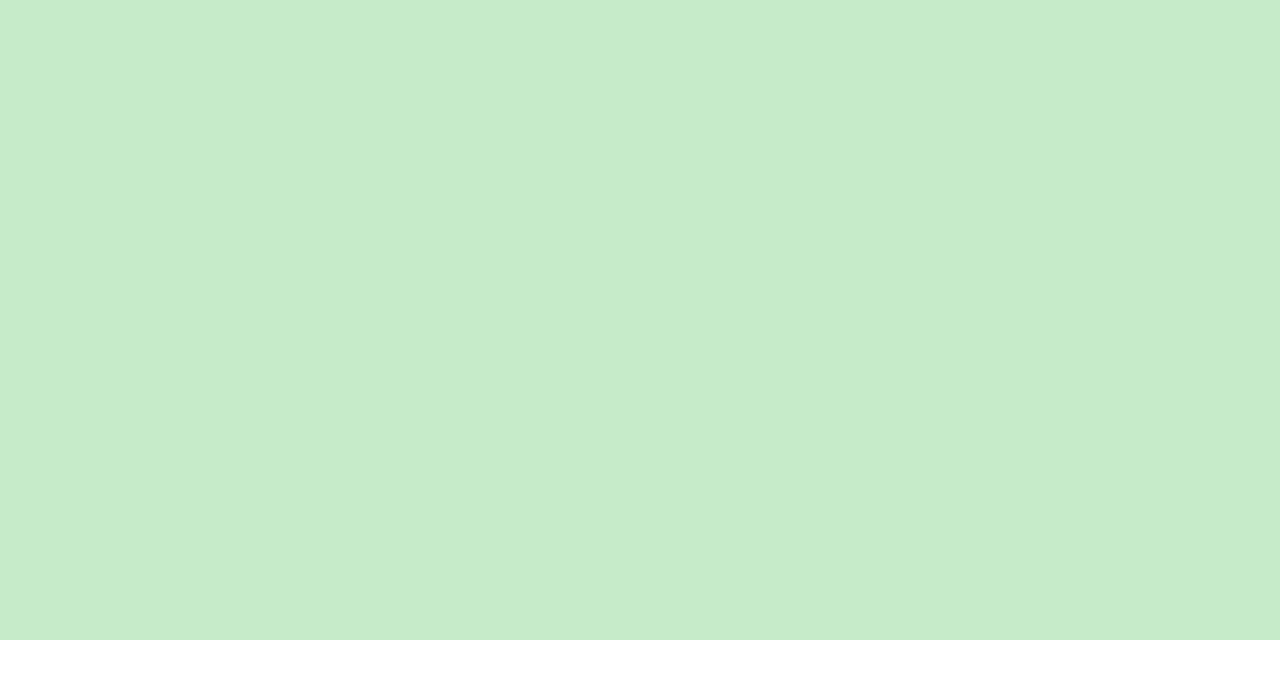
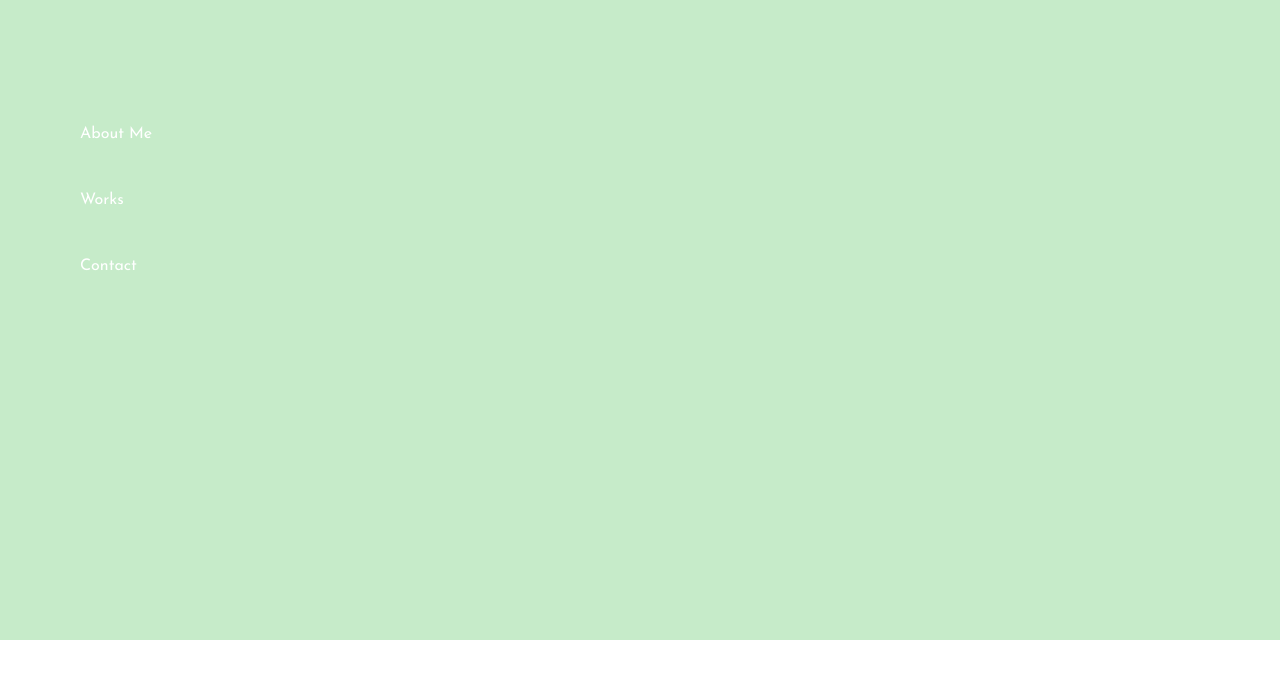
Before and after one commit to liampc/Portfolio, a React (Create React App) app: page / in a window 1280 px wide. Shown: the top 678 px of the page. Built offline with nearby package versions, Linux system fonts and the light colour scheme.

Commit message:
show hide header nav

```diff
--- a/src/App.scss
+++ b/src/App.scss
@@ -15,10 +15,17 @@ body {
     padding:0;
     font-family: $font;
     line-height: 1.5;
+}
 
-
+.container {
+    margin: 0 auto;
+    max-width: 70rem;
 }
 
 h1, h2, h3 {
     margin: 0;
 }
+
+a, a:hover, a:visited {
+    text-decoration: none;
+}
--- a/src/components/header/Header.js
+++ b/src/components/header/Header.js
@@ -7,6 +7,11 @@ function Header(){
     return (
 
         <header className="header">
+            <nav className="header__nav container">
+                <a href="#">About Me</a>
+                <a href="#">Works</a>
+                <a href="#">Contact</a>
+            </nav>
 
         </header>
     )
--- a/src/components/header/_header.scss
+++ b/src/components/header/_header.scss
@@ -11,4 +11,21 @@
     @include breakpoint-up('large'){
         height: 80vh;
     }
+
+    &__nav {
+        display: none;
+
+        @include breakpoint-up('large'){
+            padding-top: 5rem;
+            min-height: 40vh;
+            display: flex;
+            flex-direction: column;
+            justify-content: space-evenly;
+
+            a {
+                color: white;
+            }
+
+        }
+    }
 }
```
Also changed, not shown: 2 other files (tests, documents, lock files or other folders).
